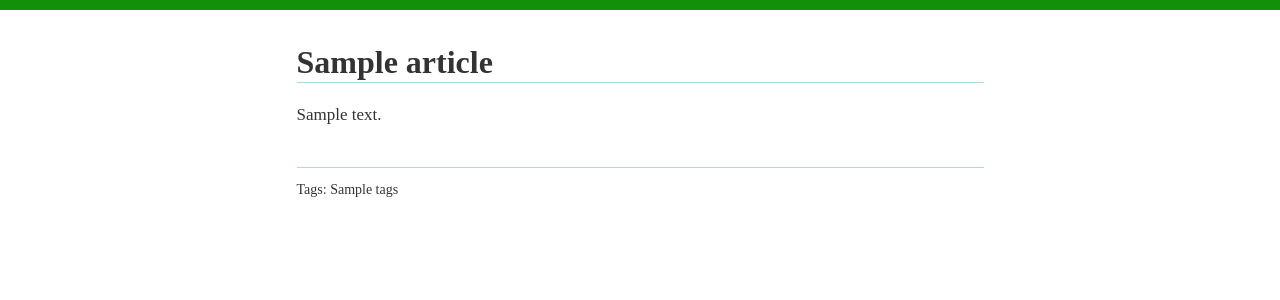
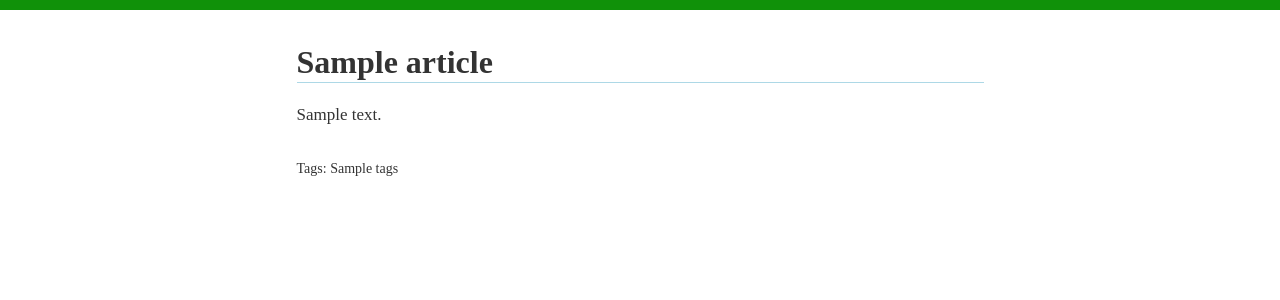
Before and after one commit to mitnk/justablog, a Python web app: template app/templates/article.html in a window 1280 px wide. Shown: the top 300 px of the page. Run offline with Jinja, Linux system fonts and the light colour scheme; the template is opened without the code that fills it: most values are stand-ins (such as "Sample title", 1, 10 or a date in 2020).

Commit message:
update css.

```diff
--- a/static/css/styles.css
+++ b/static/css/styles.css
@@ -15,7 +15,7 @@ h2 { margin-bottom:9px; font-size:18px; }
 #main { margin:40px; line-height: 24px;}
 .entry-content {font-size:17px;}
 .entry-content h1 {border:none;}
-.entry-meta {font-size:14px; padding-top:10px; margin-top:40px; border-top:1px solid lightBlue;}
+.entry-meta {font-size:14px; padding-top:10px; margin-top:20px; }
 
 .fr {float:right;}
 
```
